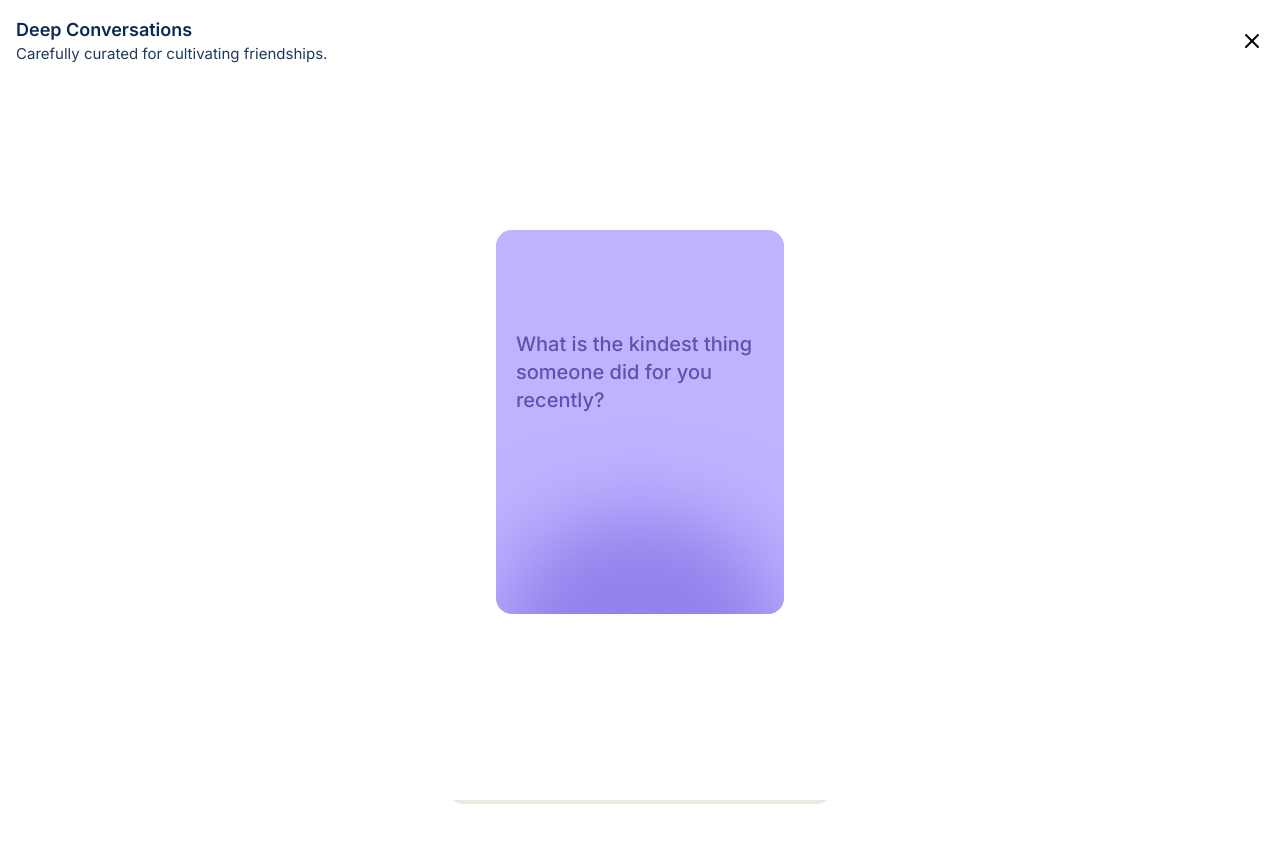
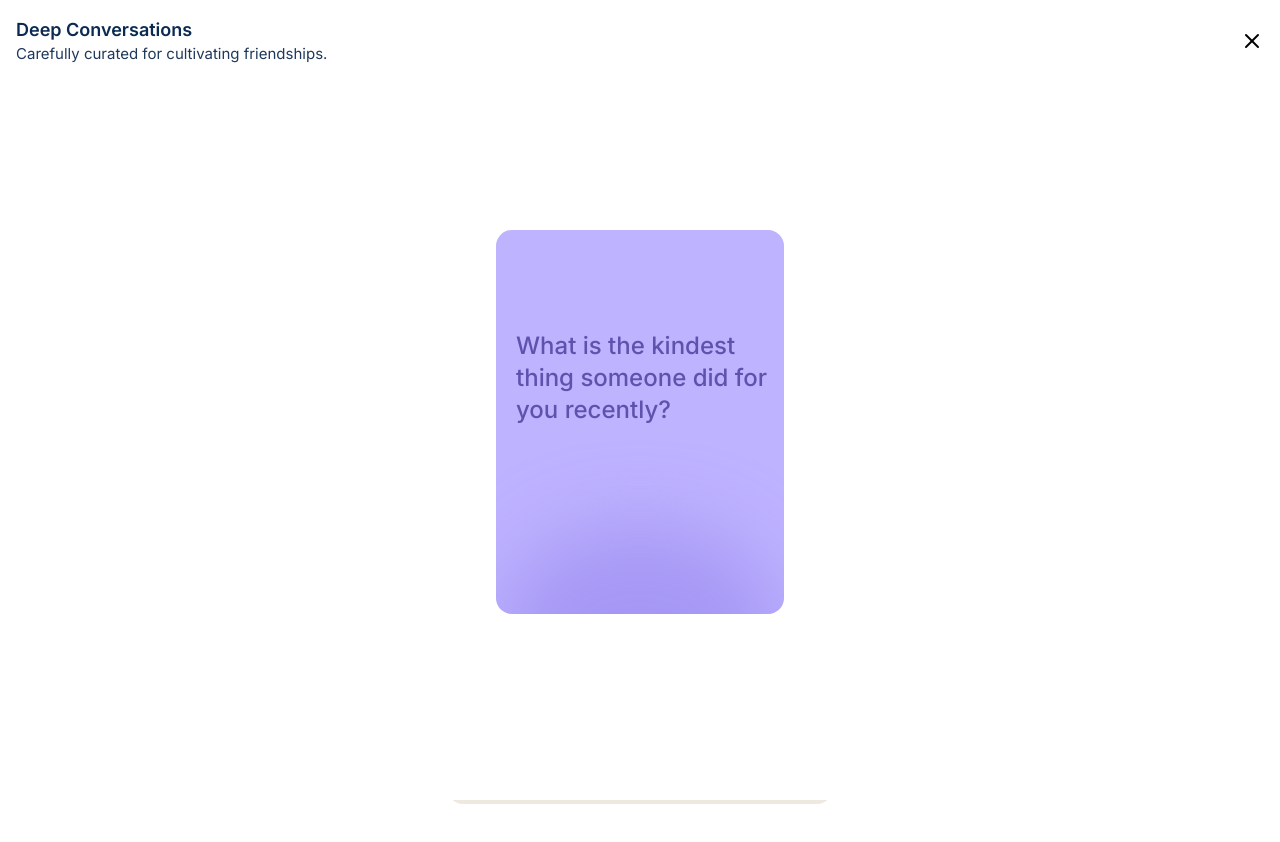
Before and after one commit to malikpiara/earnest, a Next.js app: page / in a window 1280 px wide. Both pictures are taken after a click on the item 640 px from the left and 284 px from the top of the page. Shown: the top 842 px of the page. Built offline with nearby package versions, Linux system fonts and the light colour scheme.

Commit message:
Minor styling changes.

```diff
--- a/components/card.js
+++ b/components/card.js
@@ -32,8 +32,8 @@ export const QuestionCard = ({ question, background, onSwipeComplete }) => {
             whileTap={{ scale: 1.02 }}
             onDragEnd={handleDragEnd}
             className={`flex flex-col md:w-72 md:h-96 h-[85dvh]  ${[background.bg]} rounded-2xl overflow-hidden inset-0 m-auto`} >
-                <div className={`flex text-3xl md:text-xl ${[background.text]} relative top-20 w-9/12 md:w-11/12 md:m-5 ml-10 font-medium`}>{question.text}</div>
-                <div className={`flex rounded-full w-72 h-72 ${[background.blob]} blur-2xl relative top-40`}/>
+                <div className={`flex text-3xl md:text-2xl ${[background.text]} relative top-20 w-10/12 md:w-11/12 md:m-5 ml-10 font-medium leading-normal`}>{question.text}</div>
+                <div className={`flex rounded-full w-72 h-72 ${[background.blob]} animate-pulse blur-2xl relative top-40`}/>
         </motion.div>
     )
 }
```
